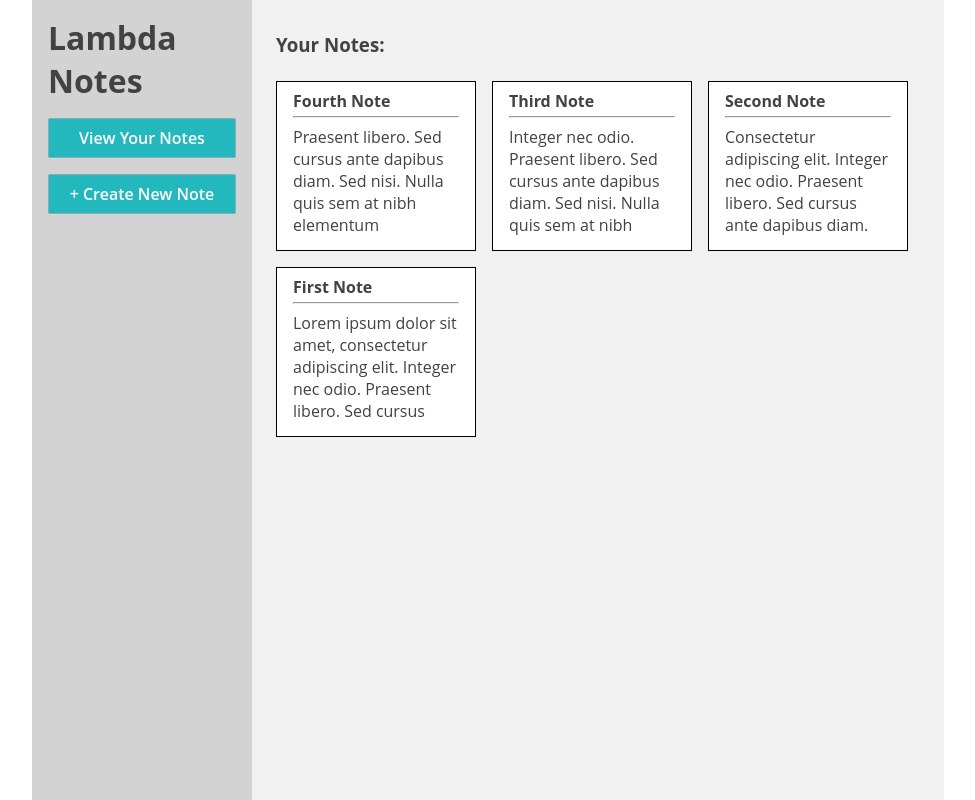
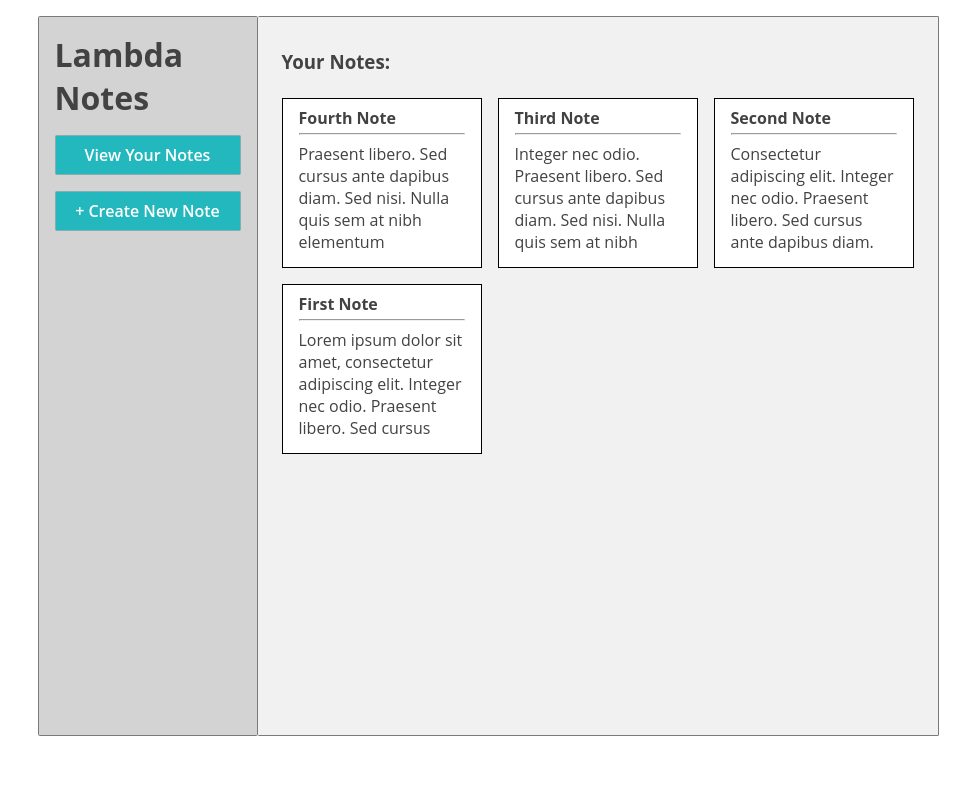
Before and after one commit to designerexpert/front-end-project-walkthrough, a React (Create React App) app in the folder lambda-notes/: page / in a window 1280 px wide. Shown: the whole page, without its empty margins (152-1127 px from the left). Built offline with nearby package versions, Linux system fonts and the light colour scheme.

Commit message:
Styling Fixes and Flexible Layout

```diff
--- a/lambda-notes/src/components/CreateNote/index.css
+++ b/lambda-notes/src/components/CreateNote/index.css
@@ -1,3 +1,9 @@
+.noteView_container {
+    display: flex;
+    flex-direction: column;
+    width: 100%;
+}
+
 .createNote_form {
     display: flex;
     flex-direction: column;
@@ -5,7 +11,8 @@
 }
 
 .createNote_title {
-    width: 400px;
+    width: 100%;
+    max-width: 400px;
     height: 40px;
     padding: 0.25rem 0.75rem;
     margin-bottom: 1rem;
--- a/lambda-notes/src/components/DeleteNote/index.css
+++ b/lambda-notes/src/components/DeleteNote/index.css
@@ -2,14 +2,16 @@
     z-index: 1000;
     position: fixed;
     /* Remove Hackyness */
-    margin-left: -70px;
+    align-self: center;
     margin-top: 80px;
+    margin-left: 0;
     /* Standard Styles */
     display: flex;
     flex-direction: column;
     justify-content: center;
     align-items: center;
-    width: 600px;
+    width: 80vw;
+    max-width: 600px;
     height: 200px;
     border: 1px solid rgb(66,66,66);
     box-shadow: 1px 1px 8px rgb(66,66,66);
@@ -18,9 +20,28 @@
 
 .delete_buttons_wrapper {
     display: flex;
+    flex-wrap: wrap;
     justify-content: space-evenly;
 }
 
 .hidden {
     display: none;
 }
+
+@media(max-width: 940px) {
+    .delete_wrapper {
+        margin-left: -20vw;
+    }
+}
+
+@media(max-width: 480px) {
+    .delete_wrapper {
+        margin-left: -25vw;
+    }
+}
+
+@media(max-width: 400px) {
+    .delete_wrapper {
+        margin-left: -35vw;
+    }
+}
--- a/lambda-notes/src/components/LeftNav/index.css
+++ b/lambda-notes/src/components/LeftNav/index.css
@@ -3,8 +3,12 @@
     flex-direction: column;
     padding: 1rem;
     width: 220px;
-    height: 100vh;
+    min-width: 220px;
+    max-width: 220px;
+    height: 90vh;
     background-color: #D3D3D3;
+    border: 1px solid rgb(122, 122, 122);
+    border-radius: 0.1rem;
 }
 
 .nav_header {
--- a/lambda-notes/src/components/MainContent/index.css
+++ b/lambda-notes/src/components/MainContent/index.css
@@ -2,7 +2,14 @@
     display: flex;
     flex-direction: column;
     padding: 1rem;
-    min-width: 680px;
-    height: 100vh;
+    max-width: 681px;
+    min-width: 260px;
+    width: 100%;
+    height: 90vh;
+    overflow: auto;
     background-color: #F1F1F1;
+    border-top: 1px solid rgb(122, 122, 122);
+    border-right: 1px solid rgb(122, 122, 122);
+    border-bottom: 1px solid rgb(122, 122, 122);
+    border-radius: 0.1rem;
 }
--- a/lambda-notes/src/components/NoteView/index.css
+++ b/lambda-notes/src/components/NoteView/index.css
@@ -1,6 +1,7 @@
 .noteView_container {
     display: flex;
     flex-direction: column;
+    overflow: auto;
 }
 
 .noteView_container p {
--- a/lambda-notes/src/components/NotesList/index.css
+++ b/lambda-notes/src/components/NotesList/index.css
@@ -1,12 +1,13 @@
 .notesList_container {
     display: flex;
     flex-direction: column;
+    width: 100%;
 }
 
 .notesList {
     display: flex;
     flex-wrap: wrap;
-    width: 660px;
+    width: 100%;
 }
 
 .note {
--- a/lambda-notes/src/index.css
+++ b/lambda-notes/src/index.css
@@ -5,16 +5,17 @@
 }
 body {
   margin: 0;
-  padding: 0;
+  padding: 1rem;
   font-family: 'Open Sans', 'Helvetica Neue', sans-serif;
   color: rgb(66,66,66);
+  height: 100vh;
 }
 
 .app_container {
   margin: 0 auto;
   display: flex;
   justify-content: center;
-  min-width: 900px;
+  min-width: 450px;
 }
 
 .content_header {
```
